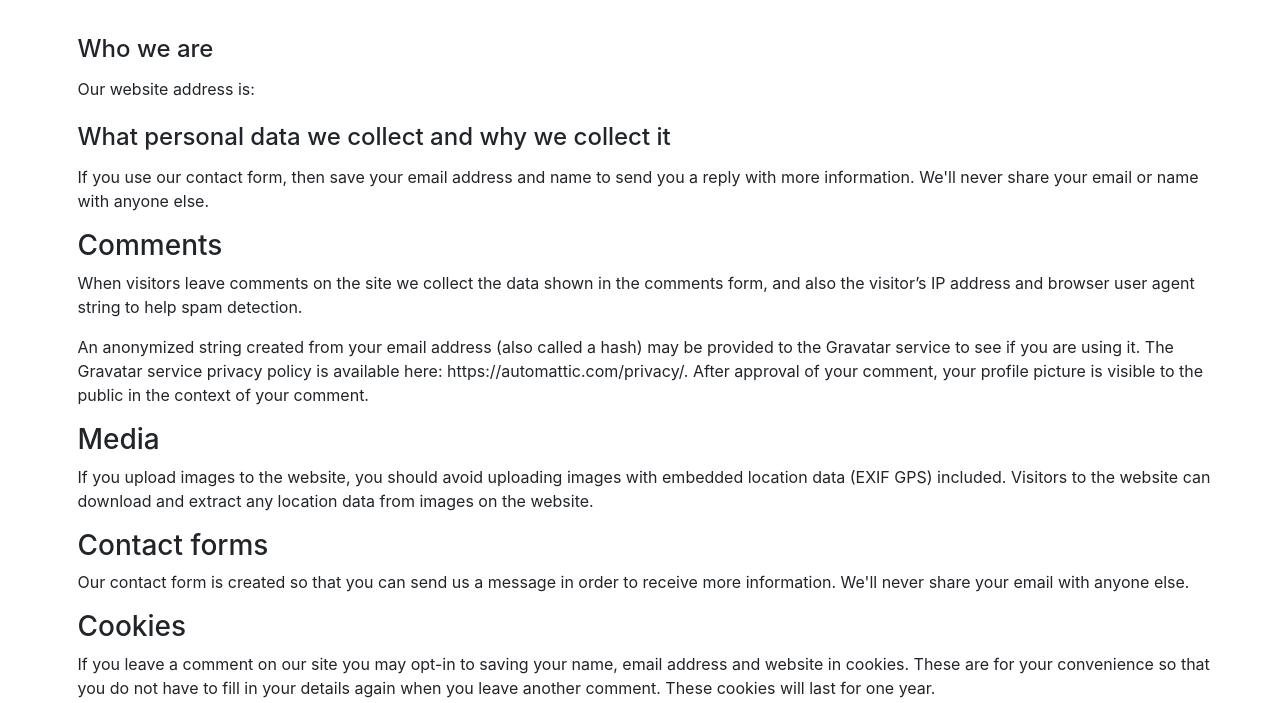
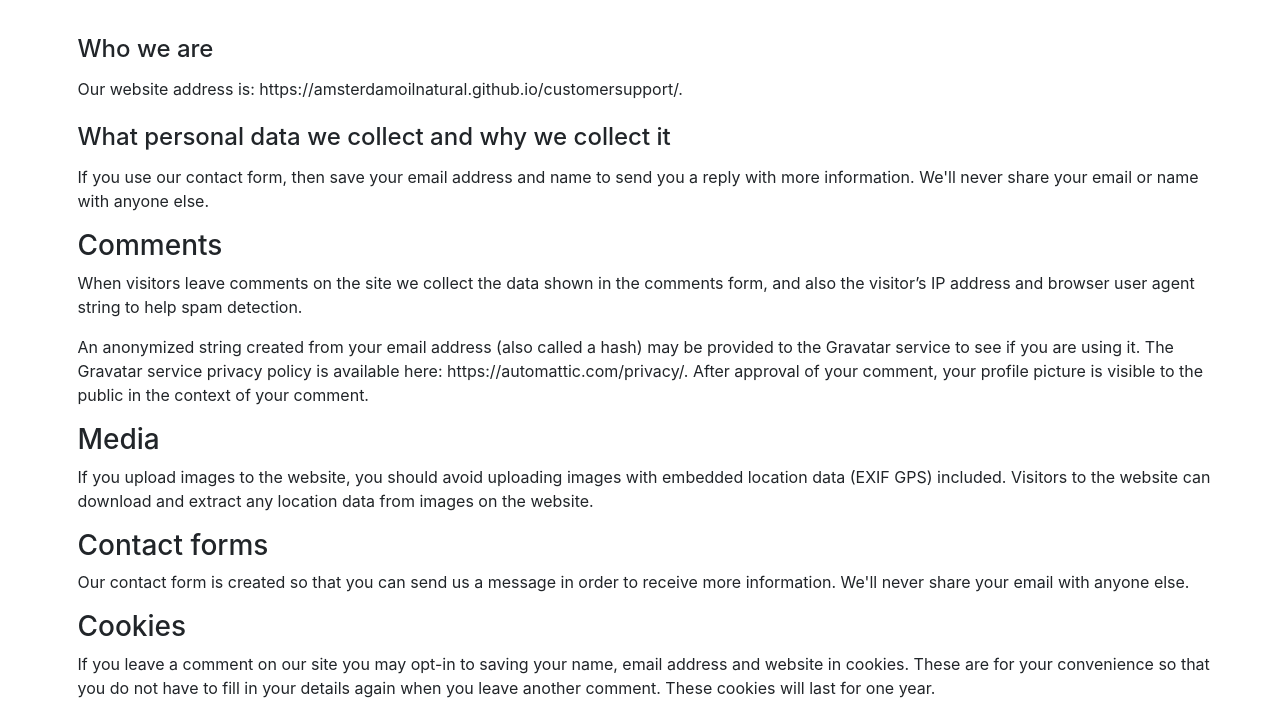
Before and after one commit to amsterdamoilnatural/customersupport, a plain HTML site: page privacy.html in a window 1280 px wide. Shown: the part 97-800 px from the top of the page. Drawn offline with Linux system fonts and the light colour scheme.

Commit message:
Update privacy.html

```diff
--- a/privacy.html
+++ b/privacy.html
@@ -48,7 +48,7 @@
 
 
 
-<p>Our website address is: </p>
+<p>Our website address is:  https://amsterdamoilnatural.github.io/customersupport/.</p>
 
 
 
```
